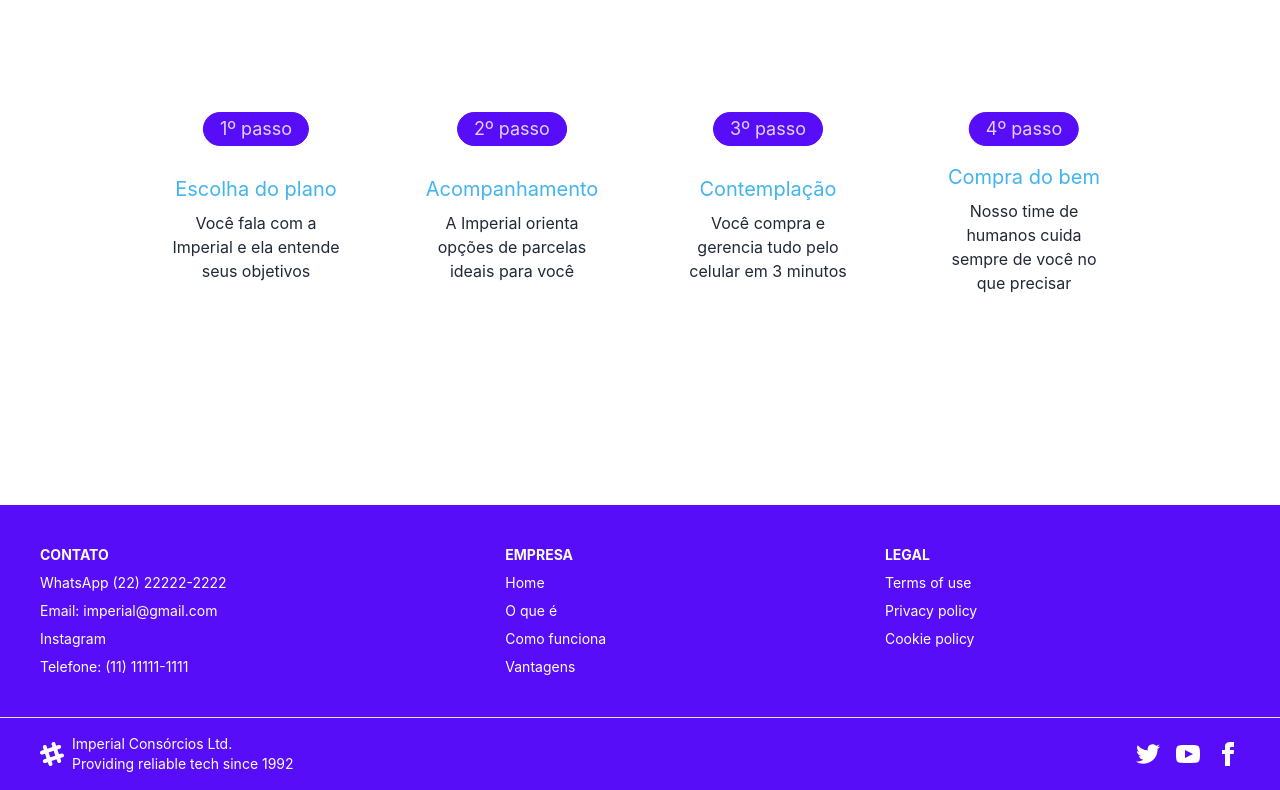
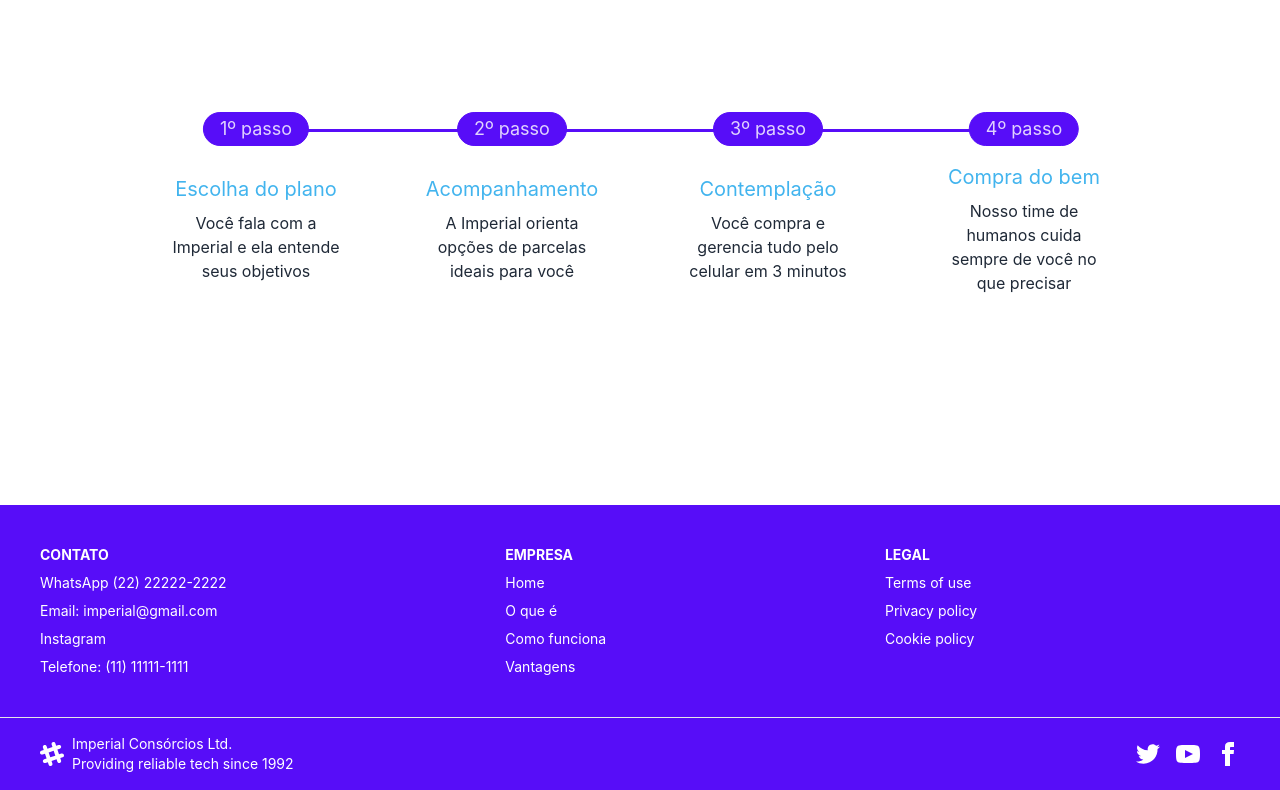
Before and after one commit to abnerfds/imperial-consorcio-app, a Next.js app: page / in a window 1280 px wide. Shown: the part 2791-3581 px from the top of the page. Built offline with nearby package versions, Linux system fonts and the light colour scheme.

Commit message:
[style]: Add stepline.

```diff
--- a/src/app/components/StepsHowItWorks/stepsHowItWorks.scss
+++ b/src/app/components/StepsHowItWorks/stepsHowItWorks.scss
@@ -4,7 +4,7 @@
             content: '';
             width: 150px;
             height: 3px;
-            background-color: white;
+            background-color: #570DF8;
             position: absolute;
             top: 0;
             left: 75%;
```
